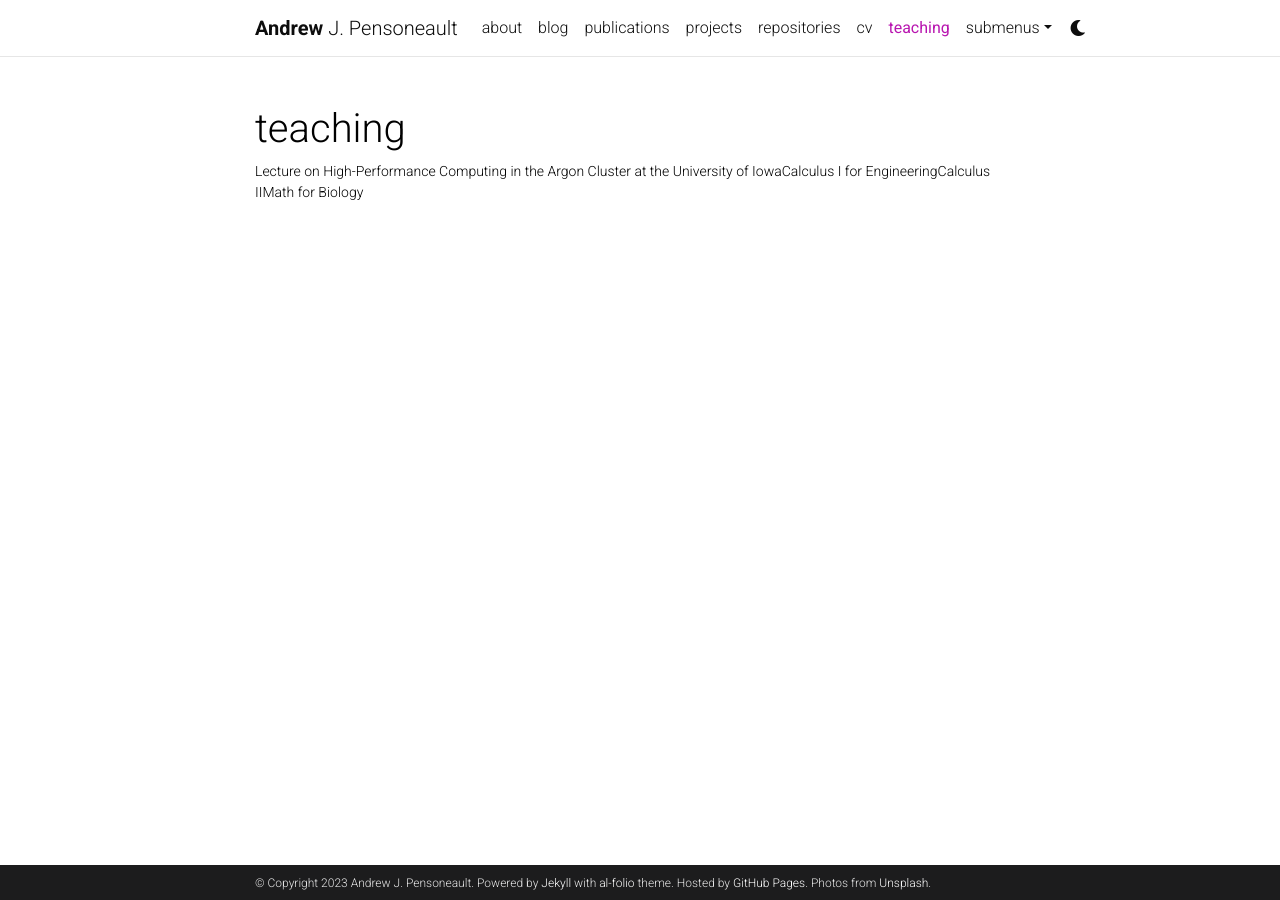
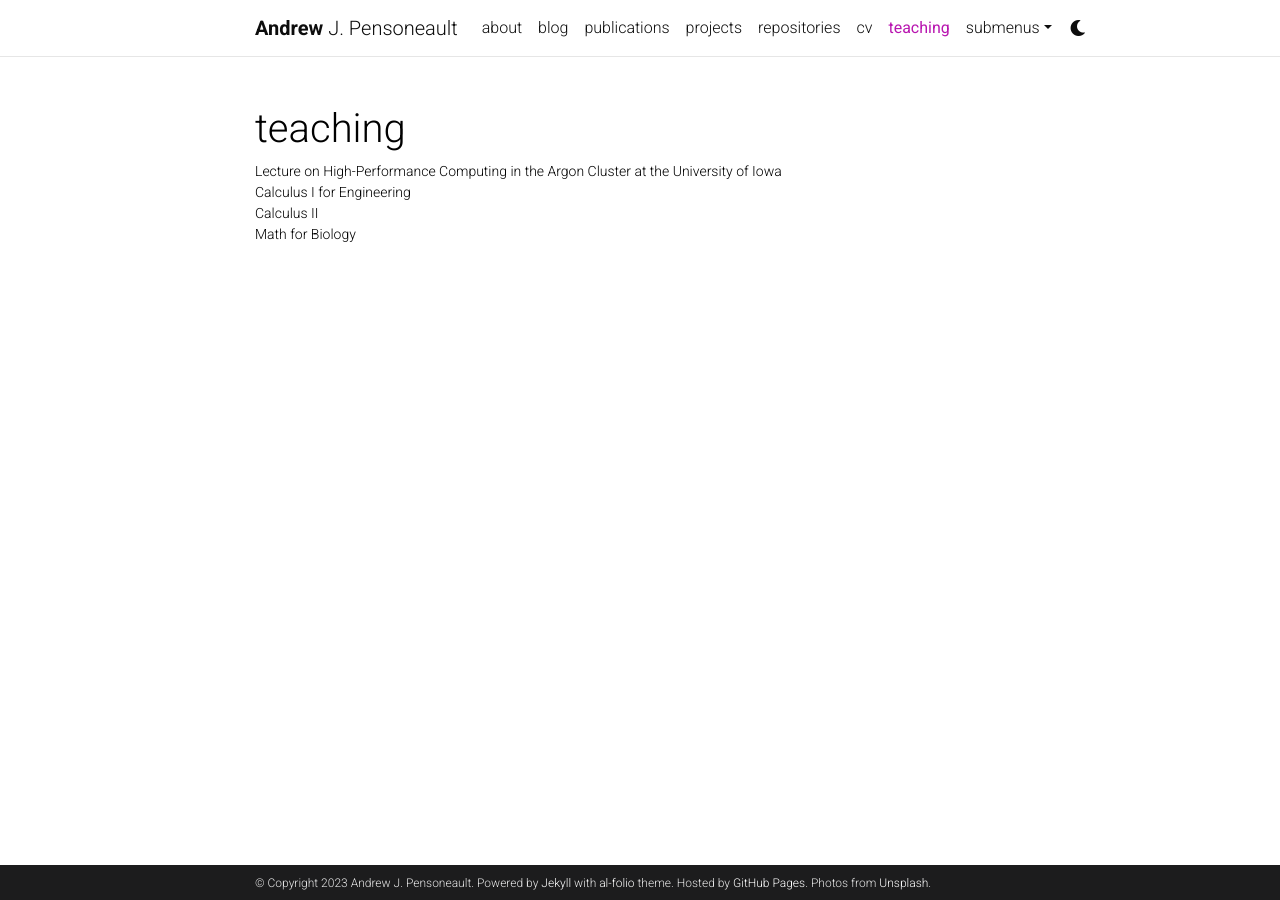
Before and after one commit to Andrewpensoneault/andrewpensoneault-github.io, a Jekyll site: the page built from _pages/teaching.md, in a window 1280 px wide. Built offline with Jekyll 4.4.1, drawn with Linux system fonts in a browser that asks for light colours; comment, search, counter and statistics services are not loaded; a style sheet for code colours, icons or effects is not loaded.

Commit message:
Update teaching.md

```diff
--- a/_pages/teaching.md
+++ b/_pages/teaching.md
@@ -2,11 +2,11 @@
 layout: page
 permalink: /teaching/
 title: teaching
-description:
-  - Lecture on High-Performance Computing in the Argon Cluster at the University of Iowa
-  - Calculus I for Engineering
-  - Calculus II
-  - Math for Biology
+description: |
+  Lecture on High-Performance Computing in the Argon Cluster at the University of Iowa<br>
+  Calculus I for Engineering<br>
+  Calculus II<br>
+  Math for Biology
 nav: true
 nav_order: 5
 ---
```
